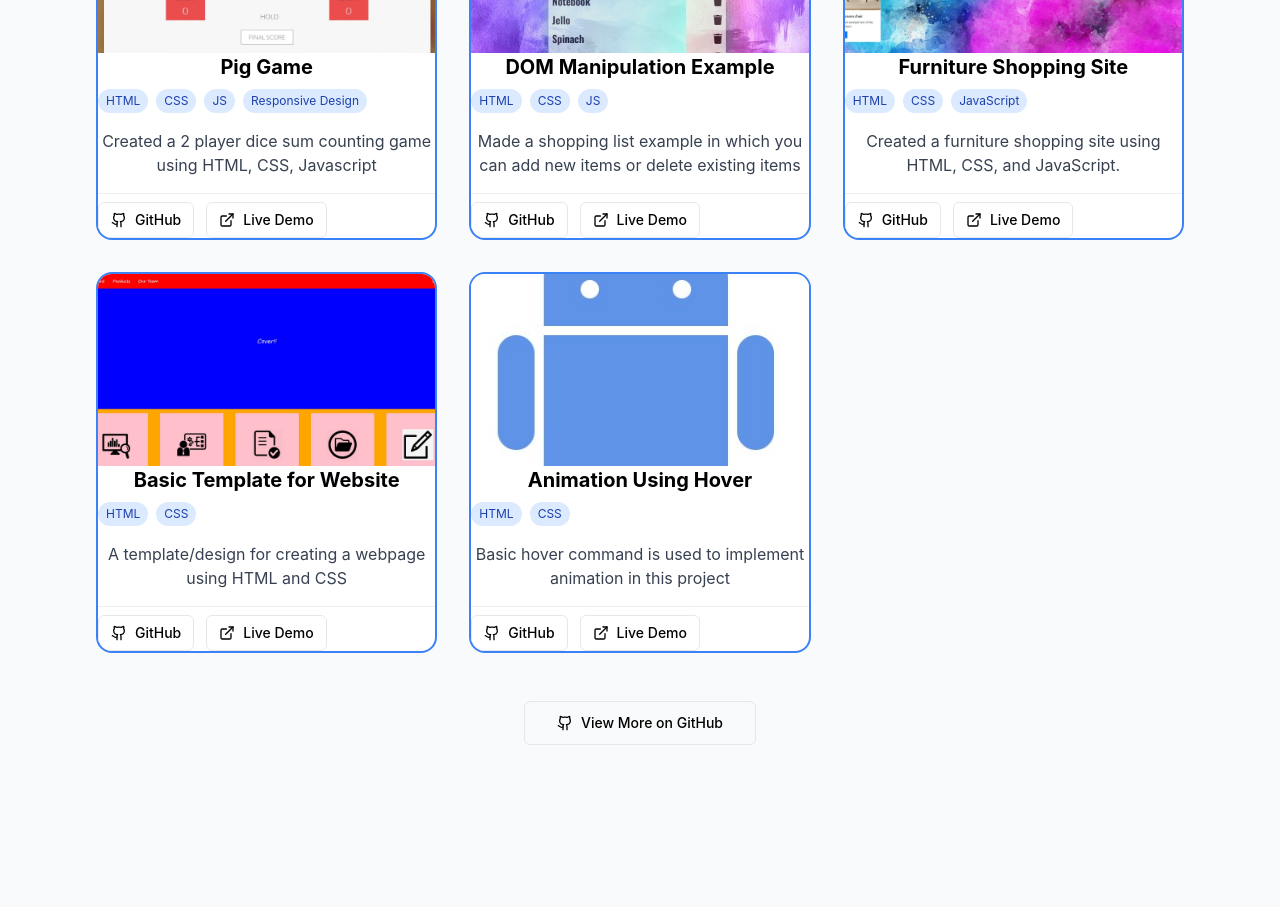
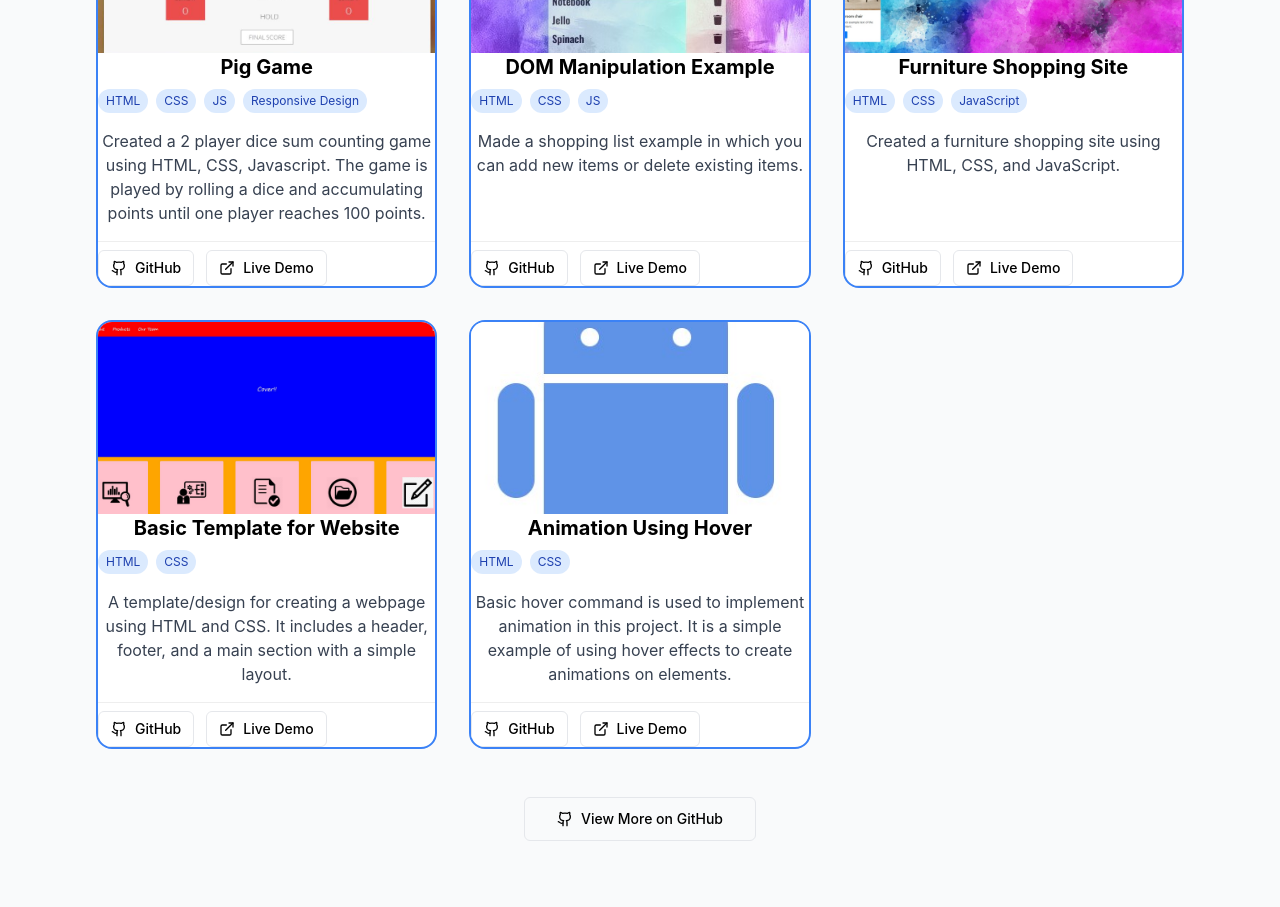
Before and after one commit to dodoshrey/dodoshrey.github.io, a React (Vite) app: page / in a window 1280 px wide. Shown: the part 2860-3767 px from the top of the page. Built offline with nearby package versions, Linux system fonts and the light colour scheme.

Commit message:
making small changes

```diff
--- a/src/components/Projects.jsx
+++ b/src/components/Projects.jsx
@@ -30,7 +30,7 @@ const projects = [
 	},
 	{
 		title: "Pig Game",
-		description: "Created a 2 player dice sum counting game using HTML, CSS, Javascript",
+		description: "Created a 2 player dice sum counting game using HTML, CSS, Javascript. The game is played by rolling a dice and accumulating points until one player reaches 100 points.",
 		tags: ["HTML", "CSS", "JS", "Responsive Design"],
 		githubUrl: "https://github.com/dodoshrey/pig-game",
 		demoUrl: "https://dodoshrey.github.io/pig-game/",
@@ -38,7 +38,7 @@ const projects = [
 	},
 	{
 		title: "DOM Manipulation Example",
-		description: "Made a shopping list example in which you can add new items or delete existing items",
+		description: "Made a shopping list example in which you can add new items or delete existing items.",
 		tags: ["HTML", "CSS", "JS"],
 		githubUrl: "https://github.com/dodoshrey/DOM-Manupulation-Example",
 		demoUrl: "https://dodoshrey.github.io/DOM-Manupulation-Example",
@@ -54,7 +54,7 @@ const projects = [
 	},
 	{
 		title: "Basic Template for Website",
-		description: "A template/design for creating a webpage using HTML and CSS",
+		description: "A template/design for creating a webpage using HTML and CSS. It includes a header, footer, and a main section with a simple layout.",
 		tags: ["HTML", "CSS"],
 		githubUrl: "https://github.com/dodoshrey/basic-template-for-a-website",
 		demoUrl: "https://dodoshrey.github.io/basic-template-for-a-website/",
@@ -62,7 +62,7 @@ const projects = [
 	},
 	{
 		title: "Animation Using Hover",
-		description: "Basic hover command is used to implement animation in this project",
+		description: "Basic hover command is used to implement animation in this project. It is a simple example of using hover effects to create animations on elements.",
 		tags: ["HTML", "CSS"],
 		githubUrl: "https://github.com/dodoshrey/Example-of-using-hover-command-HTML-CSS",
 		demoUrl: "https://dodoshrey.github.io/Example-of-using-hover-command-HTML-CSS/",
```
